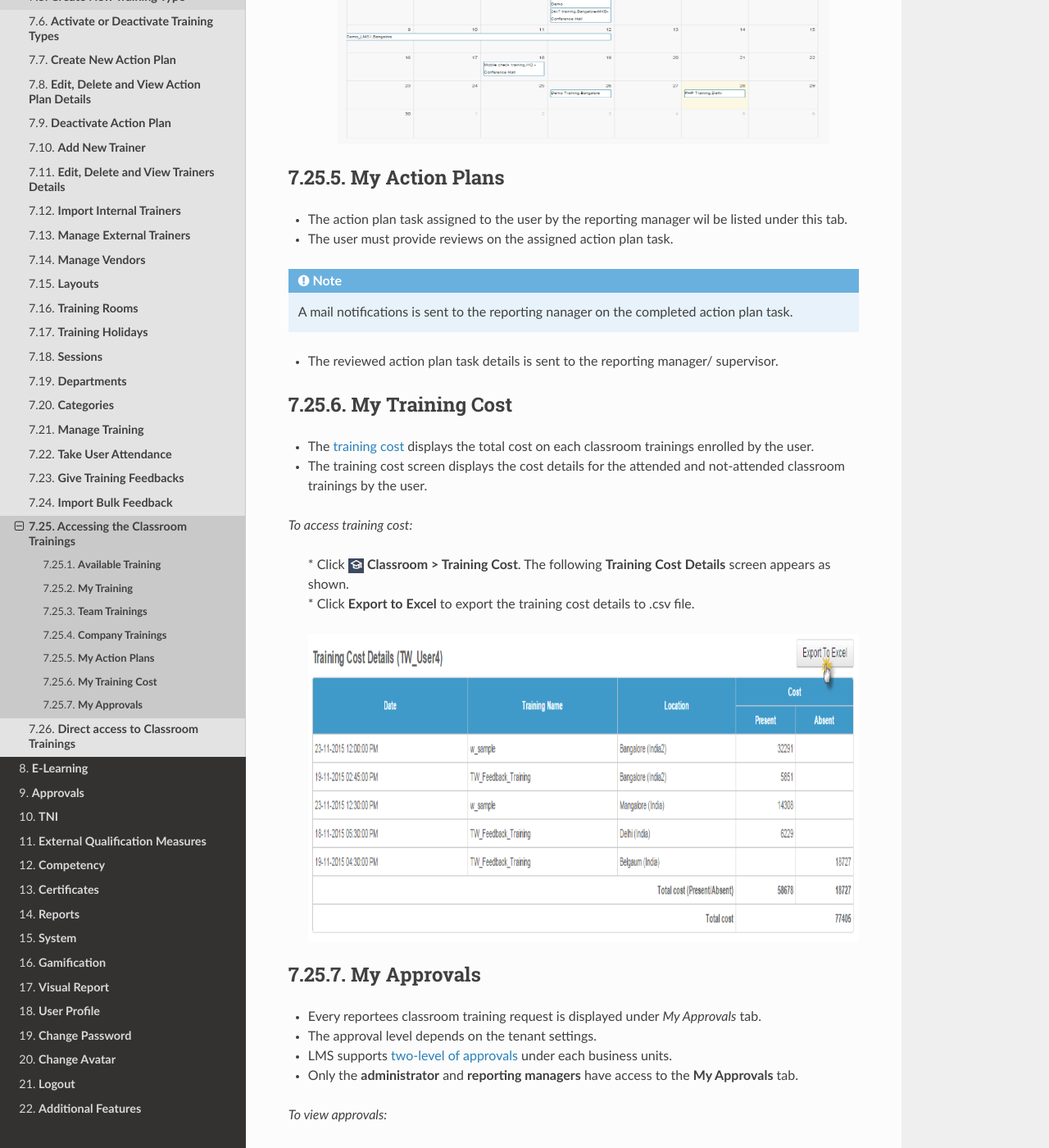
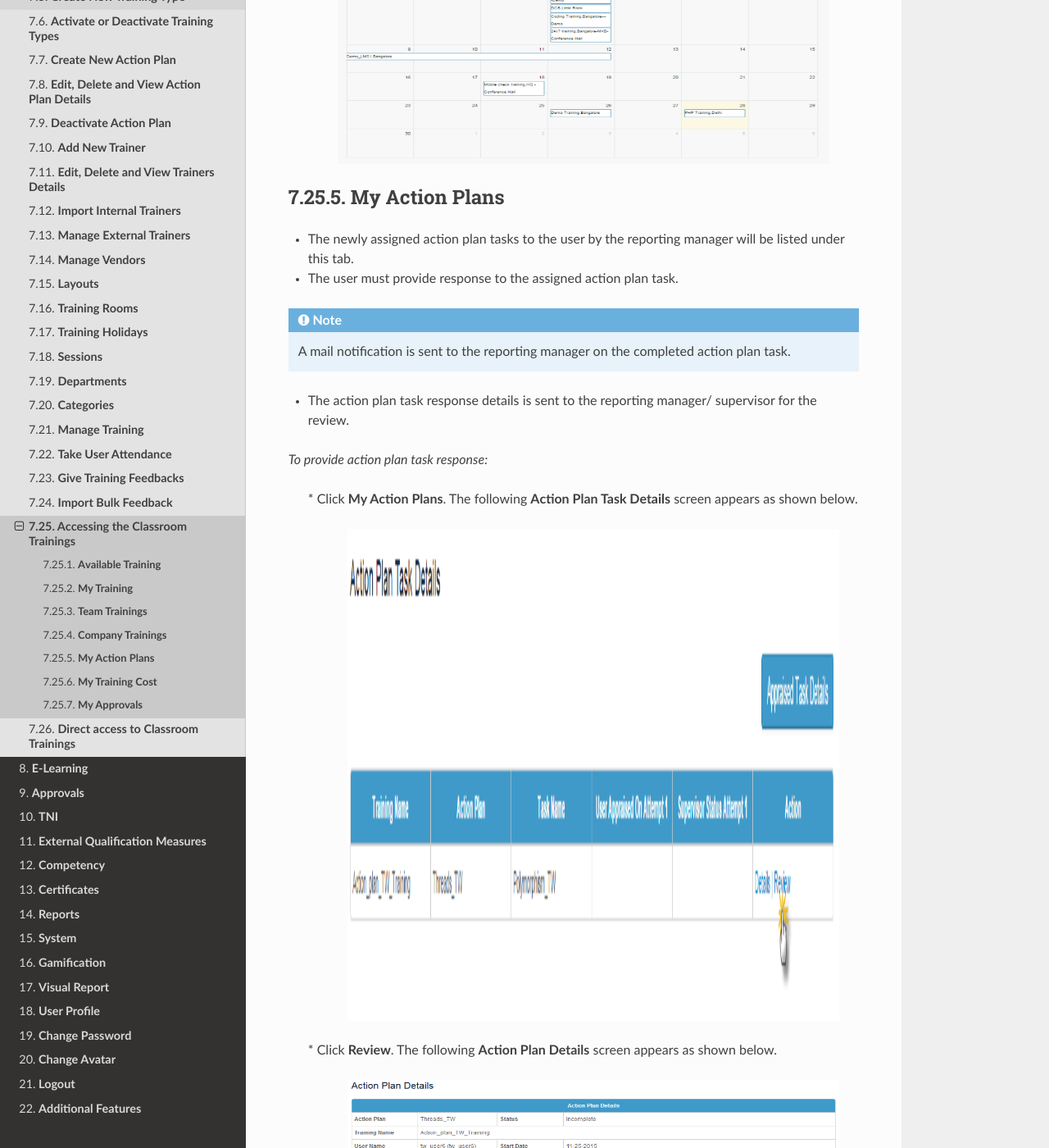
Before and after one commit to 24x7learning/lt-docs, a Sphinx documentation site: the page built from source/classroom-training/training-access.rst, in a window 1280 px wide and 1400 px high, scrolled down 5856 px. Shown: the whole window at 82% size. Built offline with Sphinx 7.4.7 and the Read the Docs theme 2.0.0, drawn with Linux system fonts in a browser that asks for light colours; formulas are drawn with MathJax 3; pages that are not in the unit, such as notebooks, are missing from menus; some of the changed text lies outside the part shown.

Commit message:
email notfication changes

```diff
--- a/source/classroom-training/manage-trainings/new-instances.rst
+++ b/source/classroom-training/manage-trainings/new-instances.rst
@@ -36,6 +36,7 @@ When new training is created *new instance* are also created. Single classroom t
 .. note:: •	*Maximum participants* must be less than or equal to the training room capacity.
   •	*Last date of nomination* and *Cancel Before* date & time must be greater than *session timings*.
   •	A single instance, can have multiple class sessions.
+  • Mail notifications is sent to the users and marking an **copy (cc)** to the reporting manager/ supervisor on self-enrollment of training instance, re-scheduling of trainings and on cancellation of training instances.
   •	|Add-Sign| Adds multiple sessions to single instance and |Minus-Sign| removes sessions from a particular instances.
 
 **Details of Training Instances**
--- a/source/classroom-training/training-access.rst
+++ b/source/classroom-training/training-access.rst
@@ -104,7 +104,7 @@
     | - |Cancel-Tab|: Users not attending the trainings can cancel the training nominations.
     | - |Session-Tab|: It displays *WebEx session* details for the users.
     | - |Download-Tab|: Users can download the course completion certificate for *SCORM, AICC, xAPI* courses and the *classroom trainings*.
-    | - |Action-Plan|: Users can provide the *action plan* details for classroom trainings.
+    | - |Action-Plan|: Users can provide response to the attached *action plan task* for the classroom trainings.
     | - |Prework-Tab|: It allows users to upload the pre-work resources and also displays any resources uploaded by the administrator.
     | - |Assessment-Tab|:
 
@@ -154,10 +154,28 @@
 
 **My Action Plans**
 ===================
-* The action plan task assigned to the user by the reporting manager wil be listed under this tab.
-* The user must provide reviews on the assigned action plan task.
-.. note:: A mail notifications is sent to the reporting nanager on the completed action plan task.
-* The reviewed action plan task details is sent to the reporting manager/ supervisor.
+* The newly assigned action plan tasks to the user by the reporting manager will be listed under this tab.
+* The user must provide response to the assigned action plan task.
+.. note:: A mail notification is sent to the reporting manager on the completed action plan task.
+* The action plan task response details is sent to the reporting manager/ supervisor for the review.
+
+*To provide action plan task response:*
+
+   | * Click **My Action Plans**. The following **Action Plan Task Details** screen appears as shown below.
+
+          .. image:: _static/action_plan_task_det.png
+             :height: 500px
+             :width: 500 px
+             :scale: 120 %
+             :align: center
+
+   | * Click **Review**. The following **Action Plan Details** screen appears as shown below.
+
+        .. image:: _static/action_plan_apraised.png
+           :height: 350px
+           :width: 500 px
+           :scale: 120 %
+           :align: center
 
 
 
```
Also changed, not shown: source/users-lms/reporting-manager.rst (+27 -4 lines).
